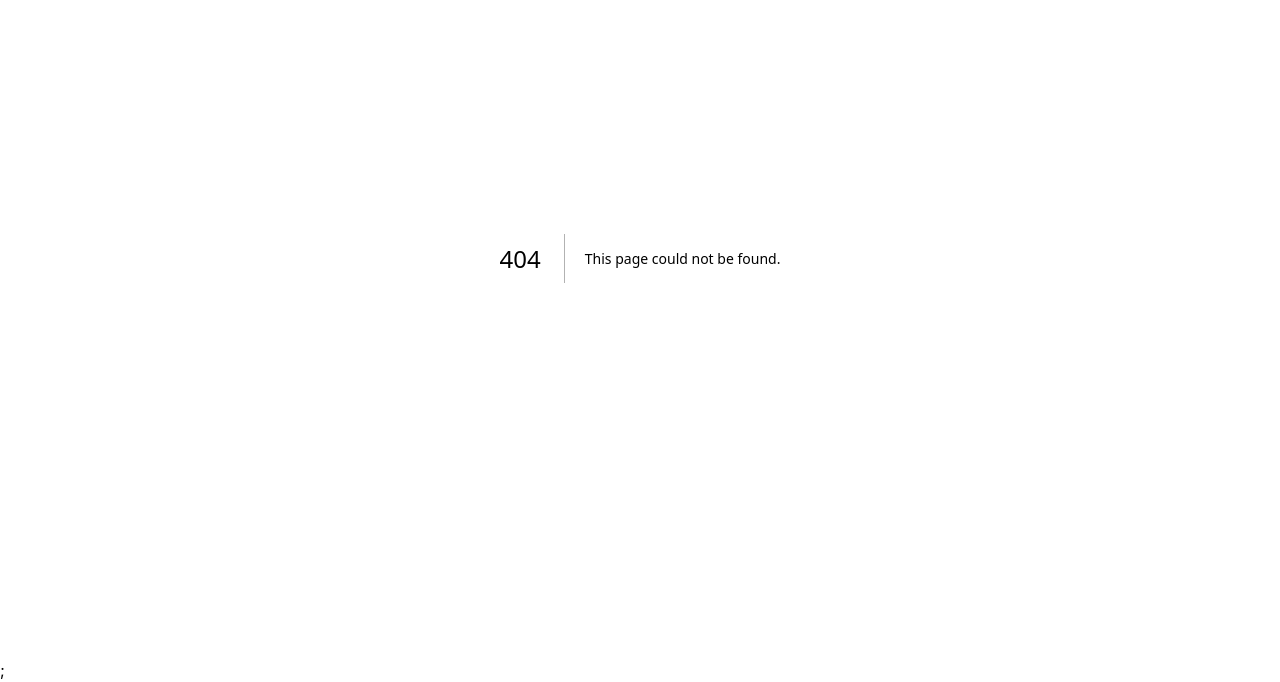
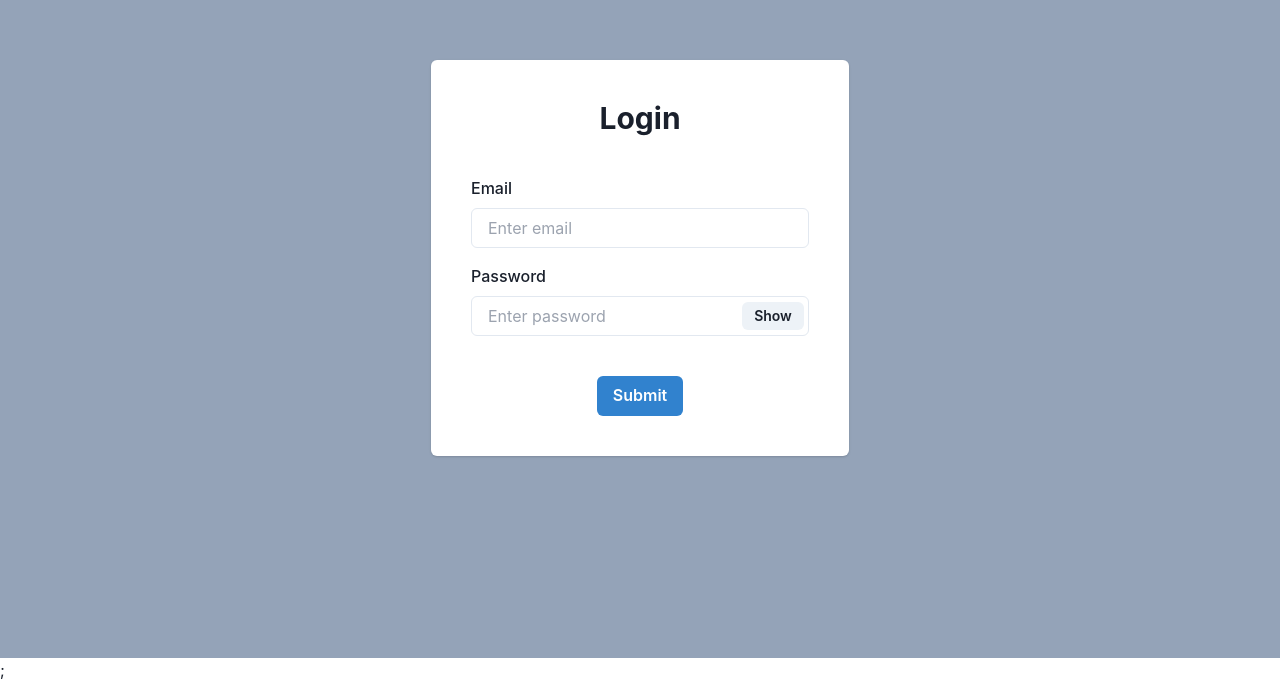
Before and after one commit to goodgenerous/next-js-59, a Next.js app: page /login in a window 1280 px wide. Before the commit this address had no page. Shown: the part 142-824 px from the top of the page. Built offline with nearby package versions, Linux system fonts and the light colour scheme.

Commit message:
Tugas - Hari 16

```diff
--- a/components/menu/index.js
+++ b/components/menu/index.js
@@ -1,8 +1,36 @@
+import { useMutation } from "@/hooks/useMutation";
+import { useQueries } from "@/hooks/useQueries";
+import { Text } from "@chakra-ui/react";
+import Cookies from "js-cookie";
 import Link from "next/link";
+import { useRouter } from "next/router";
 
 const Menu = () => {
+  const API_URL = process.env.NEXT_PUBLIC_URL_API;
+  const router = useRouter();
+  const { mutate } = useMutation();
+  const { data } = useQueries({
+    prefixUrl: `${API_URL}/user/me`,
+    headers: {
+      Authorization: `Bearer ${Cookies.get("user_token")}`,
+    },
+  });
+
+  const handleLogout = async () => {
+    const response = await mutate({
+      url: `${API_URL}/logout`,
+      method: "GET",
+      headers: {
+        Authorization: `Bearer ${Cookies.get("user_token")}`,
+      },
+    });
+    Cookies.remove("user_token");
+    router.push("/login");
+  };
+
   return (
-    <div className="flex gap-3 text-white">
+    <div className="flex justify-between text-white">
+      <div className="flex gap-5">
         <Link href="/" className="hover:font-bold">
           Home{" "}
         </Link>{" "}
@@ -18,6 +46,27 @@ const Menu = () => {
         <Link href="/posts" className="hover:font-bold">
           Posts{" "}
         </Link>{" "}
+      </div>{" "}
+      <div className="flex gap-3">
+        {" "}
+        <Text className="bg-green-400 px-2 rounded-lg">
+          {" "}
+          Hello {data && data.data.name}{" "}
+        </Text>{" "}
+        {!Cookies.get("user_token") ? (
+          <Link href="/login" className="hover:font-bold">
+            Login{" "}
+          </Link>
+        ) : (
+          <Link
+            href="/login"
+            onClick={() => handleLogout()}
+            className="hover:font-bold"
+          >
+            Logout{" "}
+          </Link>
+        )}{" "}
+      </div>{" "}
     </div>
   );
 };
--- a/hooks/useMutation.js
+++ b/hooks/useMutation.js
@@ -8,12 +8,15 @@ export const useMutation = () => {
   });
 
   const mutate = useCallback(
-    async ({ url = "", method = "POST", payload = {} } = {}) => {
+    async ({ url = "", method = "POST", payload = {}, headers = {} } = {}) => {
       try {
         const response = await fetch(url, {
           method,
-          headers: { "Content-Type": "application/json" },
-          body: JSON.stringify(payload),
+          headers: {
+            "Content-Type": "application/json",
+            ...headers,
+          },
+          ...(method !== "GET" && { body: JSON.stringify(payload) }),
         });
         const result = await response.json();
         setData({
@@ -31,7 +34,7 @@ export const useMutation = () => {
         return error;
       }
     },
-    []
+    [data]
   );
 
   return { ...data, mutate };
--- a/package.json
+++ b/package.json
@@ -13,6 +13,7 @@
     "@emotion/react": "^11.13.3",
     "@emotion/styled": "^11.13.0",
     "framer-motion": "^11.3.31",
+    "js-cookie": "^3.0.5",
     "next": "14.2.5",
     "react": "^18",
     "react-dom": "^18",
--- a/pages/api/hello.js
+++ b/pages/api/hello.js
@@ -7,5 +7,4 @@ export default async function handler(req, res) {
   } catch (error) {
     console.error(error);
   }
-  // res.status(200).json({ name: "John Doe" });
 }
--- /dev/null
+++ b/pages/api/login.js
@@ -0,0 +1,15 @@
+export default async function handler(req, res) {
+  const API_URL = process.env.NEXT_PUBLIC_URL_API;
+  try {
+    const response = await fetch(`${API_URL}/login`, {
+      method: "POST",
+      headers: { "Content-Type": "application/json" },
+      body: JSON.stringify(req.body),
+    });
+    const data = await response.json();
+    res.status(200).json({ ...data });
+  } catch (error) {
+    console.error(error);
+    res.status(500).json({ message: "Failed login" });
+  }
+}
--- a/pages/index.js
+++ b/pages/index.js
@@ -5,6 +5,7 @@ import DummyImage from "@/public/image-1.jpg";
 
 const LayoutComponent = dynamic(() => import("@/layout"), {
   loading: () => <p> Loading... </p>,
+  ssr: false,
 });
 
 export default function Home() {
--- /dev/null
+++ b/pages/login.js
@@ -0,0 +1,125 @@
+import {
+  Flex,
+  Stack,
+  Card,
+  CardHeader,
+  CardBody,
+  Text,
+  Button,
+  Heading,
+  CardFooter,
+  FormControl,
+  FormLabel,
+  Input,
+  InputRightElement,
+  InputGroup,
+  useToast,
+} from "@chakra-ui/react";
+import { useState } from "react";
+import { useMutation } from "@/hooks/useMutation";
+import Cookies from "js-cookie";
+import { useRouter } from "next/router";
+
+export default function Login() {
+  const toast = useToast();
+  const router = useRouter();
+  const { mutate } = useMutation();
+  const [payload, setPayload] = useState({
+    email: "",
+    password: "",
+  });
+  const [show, setShow] = useState(false);
+  const handleClick = () => setShow(!show);
+
+  const handleSubmit = async () => {
+    const response = await mutate({ url: "/api/login", payload });
+    if (!response.success) {
+      toast({
+        title: "Login Failed!",
+        description: "Email and password didn't match",
+        position: "top",
+        status: "error",
+        variant: "top-accent",
+        status: "error",
+        isClosable: true,
+      });
+    } else {
+      Cookies.set("user_token", response.data.token, {
+        expires: new Date(response.data.expires_at),
+        path: "/",
+      });
+      router.push("/");
+      toast({
+        title: "Login Successfully!",
+        position: "top",
+        variant: "top-accent",
+        status: "success",
+        isClosable: true,
+      });
+      setPayload({
+        email: "",
+        password: "",
+      });
+    }
+  };
+
+  return (
+    <section className="bg-slate-400 min-w-screen min-h-screen">
+      <div className="flex flex-col items-center justify-center px-6 py-8 mx-auto md:h-screen lg:py-0">
+        <Card maxW="2xl" padding={5}>
+          <CardHeader>
+            <Heading size="lg" textAlign="center">
+              {" "}
+              Login{" "}
+            </Heading>{" "}
+          </CardHeader>{" "}
+          <CardBody>
+            <FormControl mb={4}>
+              <FormLabel> Email </FormLabel>{" "}
+              <InputGroup size="md">
+                <Input
+                  name="password"
+                  placeholder="Enter email"
+                  type="text"
+                  value={payload.email}
+                  onChange={(e) =>
+                    setPayload({ ...payload, email: e.target.value })
+                  }
+                />{" "}
+              </InputGroup>{" "}
+            </FormControl>{" "}
+            <FormControl>
+              <FormLabel> Password </FormLabel>{" "}
+              <InputGroup size="md">
+                <Input
+                  name="password"
+                  onChange={(e) =>
+                    setPayload({ ...payload, password: e.target.value })
+                  }
+                  value={payload.password}
+                  pr="4.5rem"
+                  type={show ? "text" : "password"}
+                  placeholder="Enter password"
+                />
+                <InputRightElement width="4.5rem">
+                  <Button h="1.75rem" size="sm" onClick={handleClick}>
+                    {" "}
+                    {show ? "Hide" : "Show"}{" "}
+                  </Button>{" "}
+                </InputRightElement>{" "}
+              </InputGroup>{" "}
+            </FormControl>{" "}
+          </CardBody>{" "}
+          <Flex justifyContent="center">
+            <CardFooter>
+              <Button colorScheme="blue" onClick={() => handleSubmit()}>
+                {" "}
+                Submit{" "}
+              </Button>{" "}
+            </CardFooter>{" "}
+          </Flex>{" "}
+        </Card>{" "}
+      </div>{" "}
+    </section>
+  );
+}
```
Also changed, not shown: hooks/useQueries.js (+4 -8 lines), middleware.js (added, +22 -0 lines), 1 other file (tests, documents, lock files or other folders). Lines whose indentation alone changed are shown as unchanged.
